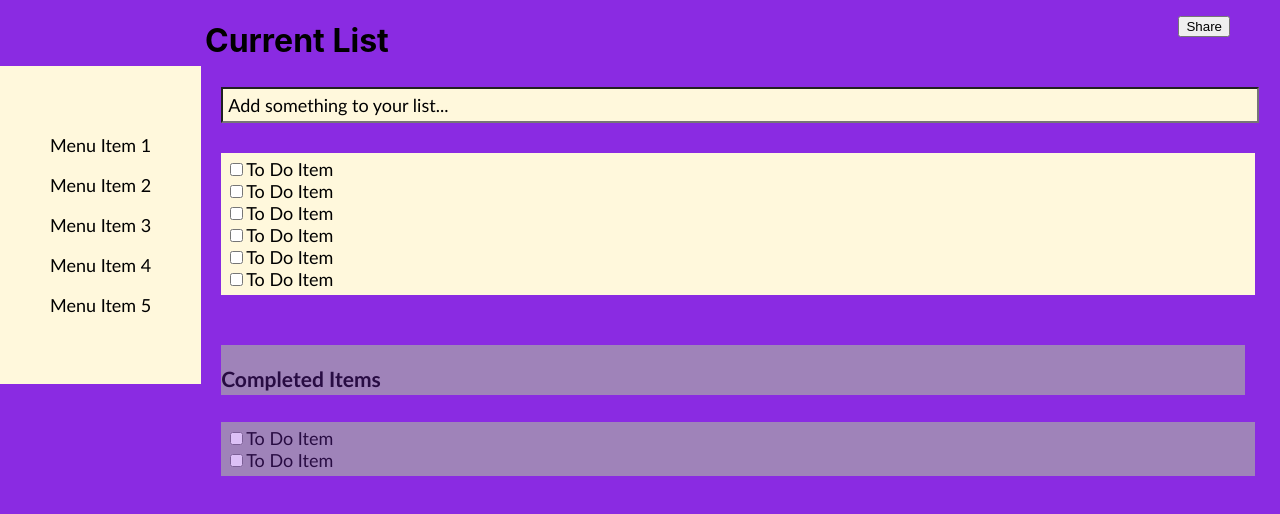
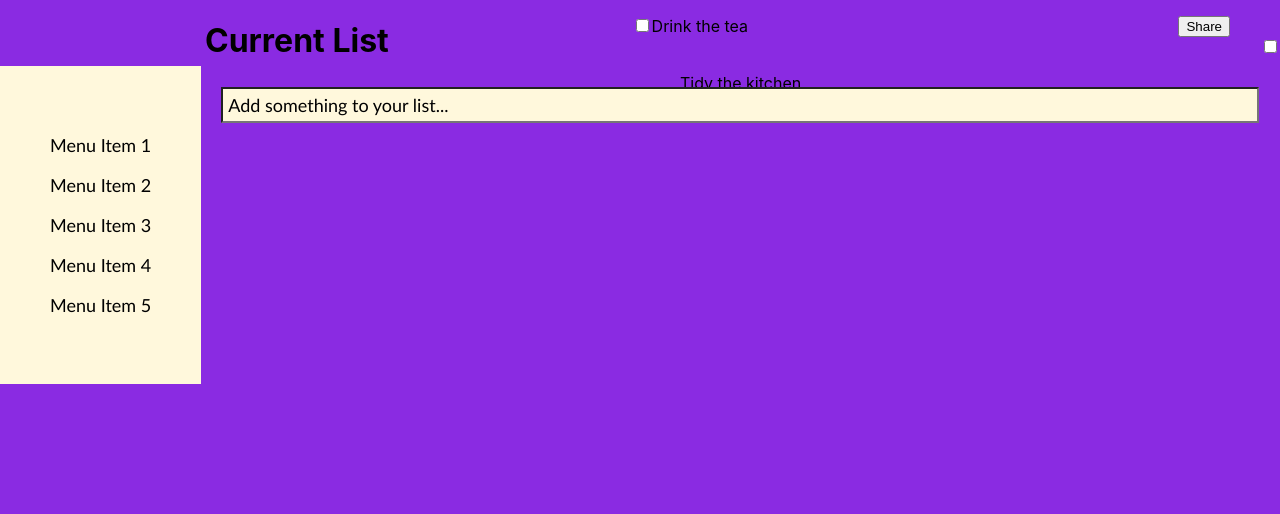
Before and after one commit to hellenward/platypus-list-reactapp, a React (Create React App) app: page / in a window 1280 px wide. Shown: the top 514 px of the page. Built offline with nearby package versions, Linux system fonts and the light colour scheme.

Commit message:
Now pulls tasks through from json file

```diff
--- a/src/App.js
+++ b/src/App.js
@@ -6,14 +6,20 @@ import ToDoList from "./components/todolist.jsx";
 import CompletedList from "./components/completedlist.jsx";
 import Header from "./components/header.jsx";
 
+const data = require("./data.json");
+let toDoArray = data.filter(item => !item.Completed);
+let completedArray = data.filter(item => item.Completed);
+
+console.log(toDoArray, completedArray);
+
 function App() {
   return (
     <div className="App">
       <Header />
       <Menu />
       <InputBox />
-      <ToDoList />
-      <CompletedList />
+      <ToDoList toDos={toDoArray} />
+      {/*      <CompletedList toDos={completedArray} /> */}
     </div>
   );
 }
--- a/src/components/todoitem.jsx
+++ b/src/components/todoitem.jsx
@@ -1,5 +1,4 @@
 import React from "react";
-const data = require("../data.json");
 
 const Checkbox = props => <input type="checkbox" {...props} />;
 
@@ -18,7 +17,7 @@ class ToDoItem extends React.Component {
             checked={this.state.checked}
             onChange={this.handleCheckBoxChange}
           />
-          <span>To Do Item</span>
+          <span>{this.props.toDo.task}</span>
         </label>
       </div>
     );
--- a/src/components/todolist.jsx
+++ b/src/components/todolist.jsx
@@ -2,16 +2,9 @@ import React from "react";
 import ToDoItem from "./todoitem.jsx";
 
 const ToDoList = props => {
-  return (
-    <div className="checkbox">
-      <ToDoItem />
-      <ToDoItem />
-      <ToDoItem />
-      <ToDoItem />
-      <ToDoItem />
-      <ToDoItem />
-    </div>
-  );
+  return props.toDos.map(toDo => {
+    return <ToDoItem toDo={toDo} />;
+  });
 };
 
 export default ToDoList;
```
